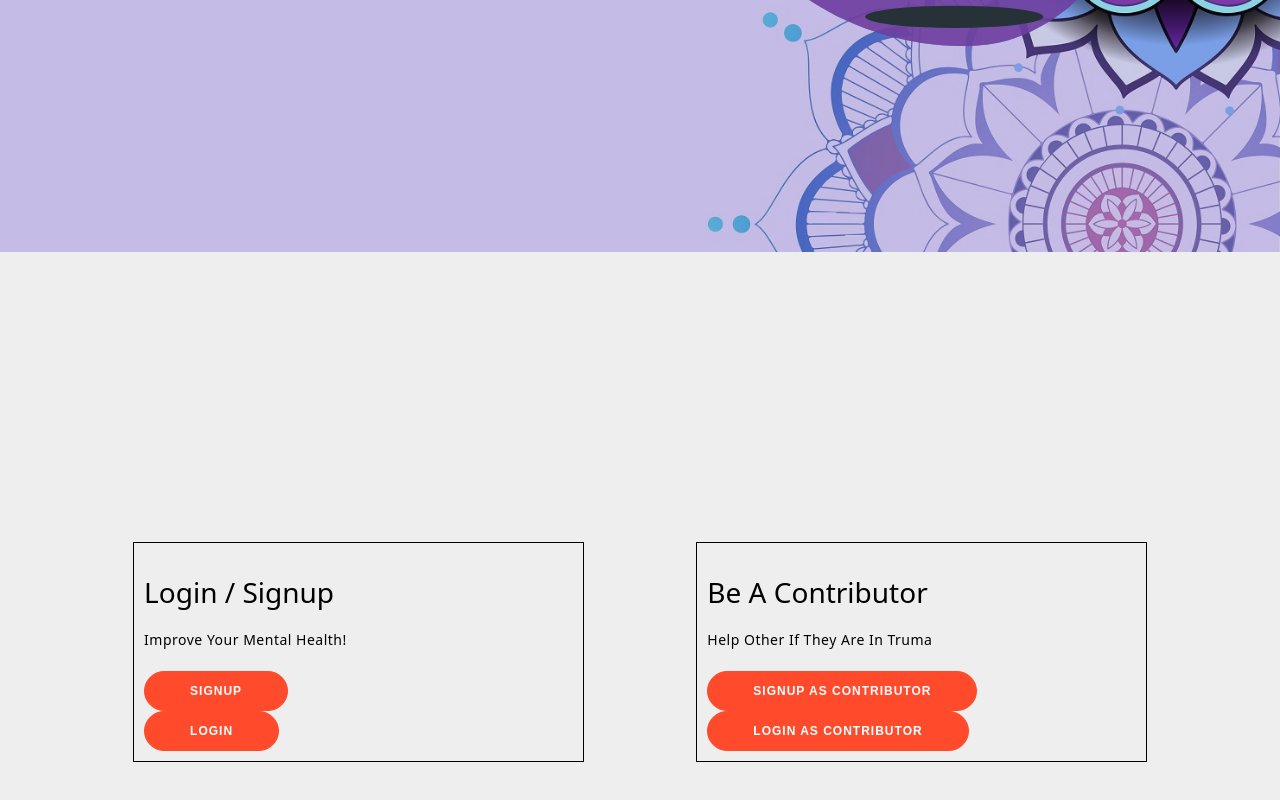
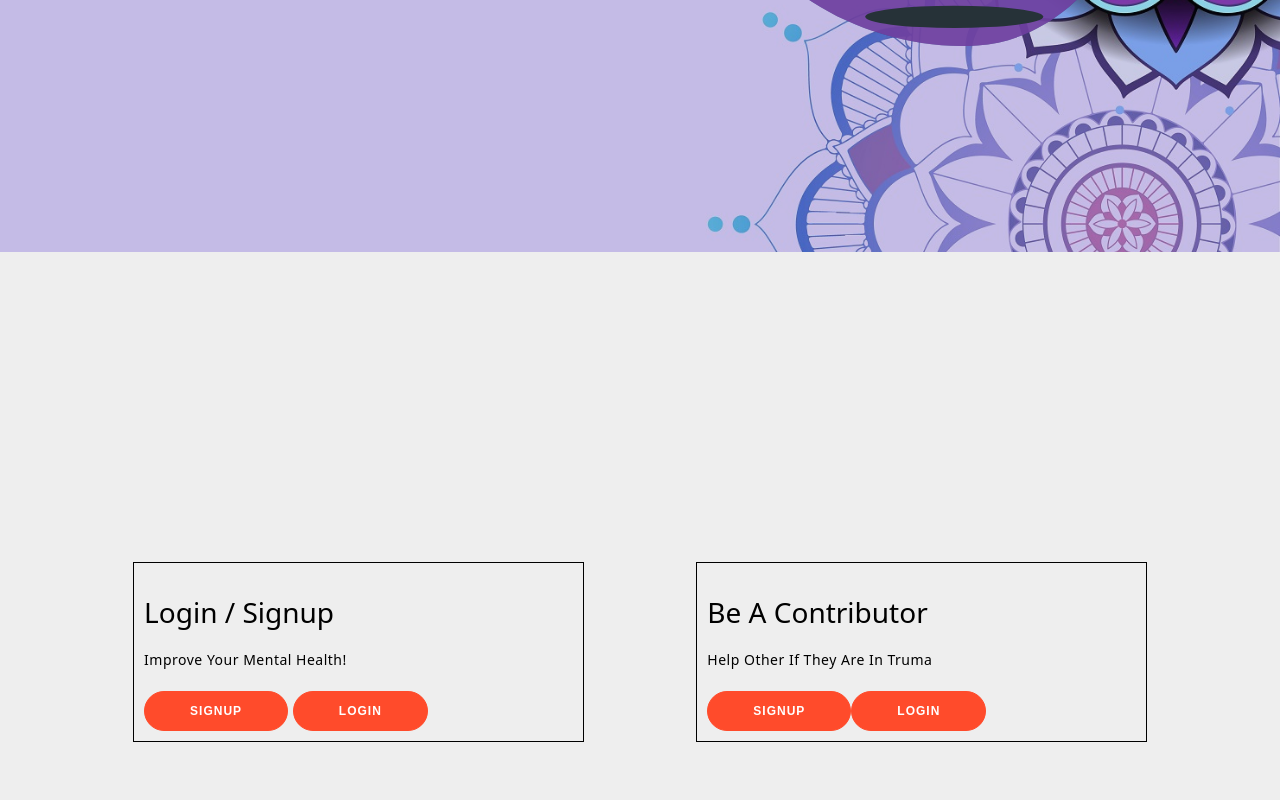
Before and after one commit to amantripathigithub/happyBrains, a plain HTML site: page frontend/home.ejs in a window 1280 px wide. Shown: the part 548-1348 px from the top of the page. Drawn offline with nearby package versions, Linux system fonts and the light colour scheme; files that its build step writes are made by us from their sources.

Commit message:
login button chnaged

```diff
--- a/frontend/home.ejs
+++ b/frontend/home.ejs
@@ -51,20 +51,20 @@
                 <div class="user-login-section">
                     <h2 class="user-login">login / Signup </h2>
                     <p>Improve your mental health!</p>
-                    <form action="/signupuserpage" method="post">
+                    <form action="/signupuserpage" method="post" class="user-login-container">
                         <input class="button" type="submit" name="submit" value="Signup"></input>
                     </form>
-                    <form action="/loginuserpage" method="post">
+                    <form action="/loginuserpage" method="post" class="user-login-container">
                         <input class="button" type="submit" name="submit" value="Login"></input>
                     </form>
                 </div>
                 <div class="contributor-login" >
                     <h2 class="user-login">Be a contributor</h2>
                     <p>Help other if they are in truma</p>
-                    <form action="/contsignuppage" method="post">
-                        <input class="button" type="submit" name="submit" value="Signup as contributor"></input>
-                    </form><form action="/contloginpage" method="post">
-                        <input class="button" type="submit" name="submit" value="Login as contributor"></input>
+                    <form action="/contsignuppage" method="post" class="user-login-container">
+                        <input class="button" type="submit" name="submit" value="Signup"></input>
+                    </form><form action="/contloginpage" method="post" class="user-login-container">
+                        <input class="button" type="submit" name="submit" value="Login"></input>
                     </form>
                 </div>
             </div>
```
